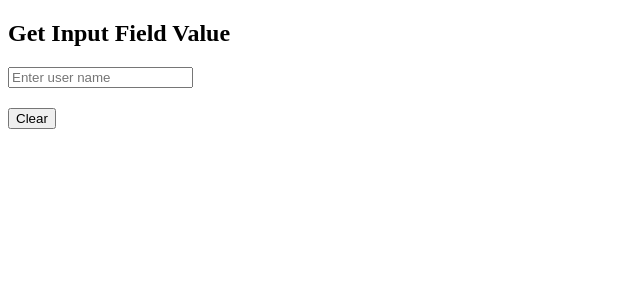
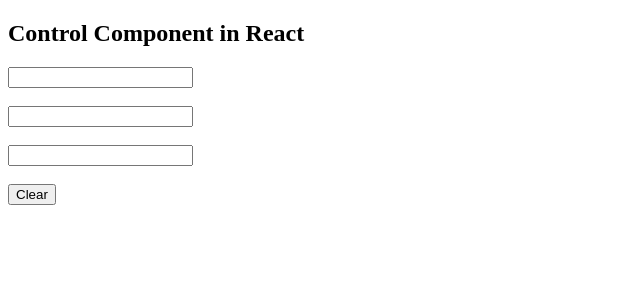
Before and after one commit to bibhusprasad/026_reactjs_tutorial_from_youtube, a React (Vite) app in the folder react-basic/: page / in a window 1280 px wide. Shown: the top 300 px of the page, without its empty margins (0-640 px from the left). Built offline with nearby package versions, Linux system fonts and the light colour scheme.

Commit message:
09. Control Component in React

```diff
--- a/react-basic/src/App.jsx
+++ b/react-basic/src/App.jsx
@@ -1,12 +1,12 @@
 
-import InputFieldValue from "./InputFieldValue"
+import ControlComponent from "./ControlComponent"
 
 function App() {
 
   return (
     <>
       <div>
-        <InputFieldValue />
+        <ControlComponent />
       </div>
     </>
   )
--- /dev/null
+++ b/react-basic/src/ControlComponent.jsx
@@ -0,0 +1,26 @@
+
+import { useState } from "react";
+
+function ControlComponent() {
+
+  const [name, setName] = useState("");
+  const [password, setPassword] = useState("");
+  const [email, setEmail] = useState("");
+
+  return (
+    <div>
+      <h2>Control Component in React</h2>
+      <form action="" method="get">
+        <input type="text" value={name} onChange={(event) => setName(event.target.value)}></input><br /><br />
+        <input type="text" value={password} onChange={(event) => setPassword(event.target.value)}></input><br /><br />
+        <input type="text" value={email} onChange={(event) => setEmail(event.target.value)}></input><br /><br />
+        <button onClick={() => { setName(""); setPassword(""); setEmail("") }}>Clear</button>
+        <h2>{name}</h2>
+        <h2>{password}</h2>
+        <h2>{email}</h2>
+      </form>
+    </div>
+  )
+}
+
+export default ControlComponent;
```
Also changed, not shown: 1 other file (tests, documents, lock files or other folders).
